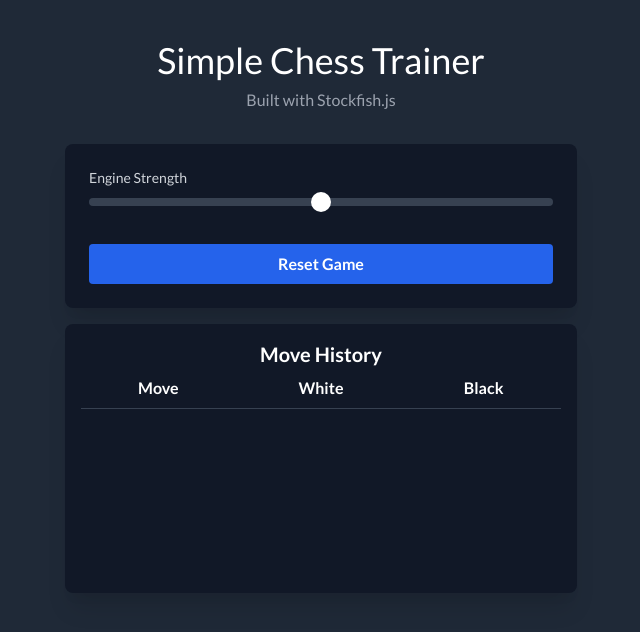
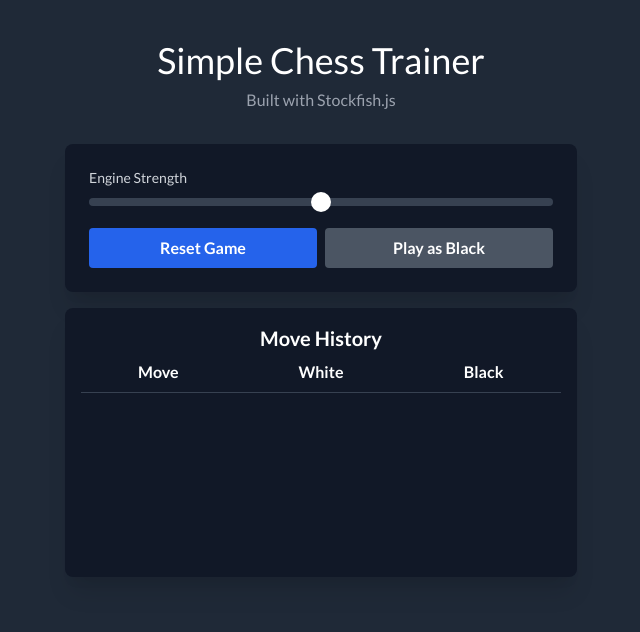
Before and after one commit to dwmclary/simple-chess-trainer, a Flask app: page / in a window 1280 px wide. Shown: the top 632 px of the page, without its empty margins (319-959 px from the left). Run offline with Flask 3, Linux system fonts and the light colour scheme.

Commit message:
added play as black

```diff
--- a/static/js/main.js
+++ b/static/js/main.js
@@ -10,8 +10,11 @@ const stockfish = new Worker("/static/js/stockfish/stockfish.js");
 const eloSlider = document.getElementById("elo-slider");
 const eloRatingSpan = document.getElementById("elo-rating");
 const resetButton = document.getElementById("reset-button");
+const playAsBlackButton = document.getElementById("play-as-black-button");
 const gameOverMessage = document.getElementById("game-over-message");
 const moveList = document.getElementById("move-list");
+
+let playerColor = COLOR.white;
 
 function updateElo() {
     const elo = eloSlider.value;
@@ -67,16 +70,15 @@ stockfish.onmessage = function(event) {
         updateMoveHistory();
         checkGameState();
         if (!chess.isGameOver()) {
-            board.enableMoveInput(inputHandler, COLOR.white);
+            board.enableMoveInput(inputHandler, playerColor);
         }
     }
 };
 
-function makeEngineMove(chessboard) {
+function makeEngineMove() {
     stockfish.postMessage(`position fen ${chess.fen()}`);
     stockfish.postMessage("go depth 5");
 }
-
 
 function isPromotion(move) {
     const piece = chess.get(move.from);
@@ -95,6 +97,9 @@ function isPromotion(move) {
 function inputHandler(event) {
     switch (event.type) {
         case INPUT_EVENT_TYPE.moveInputStarted:
+            if (chess.turn() !== playerColor[0]) {
+                return false;
+            }
             const moves = chess.moves({square: event.squareFrom, verbose: true})
             event.chessboard.addLegalMovesMarkers(moves)
             return moves.length > 0
@@ -103,7 +108,7 @@ function inputHandler(event) {
         case INPUT_EVENT_TYPE.validateMoveInput:
             const move = {from: event.squareFrom, to: event.squareTo, promotion: event.promotion}
             if (isPromotion(move)) {
-                event.chessboard.showPromotionDialog(event.squareTo, COLOR.white, (result) => {
+                event.chessboard.showPromotionDialog(event.squareTo, playerColor, (result) => {
                     if (result.piece) {
                         const promotionMove = { from: event.squareFrom, to: event.squareTo, promotion: result.piece.charAt(1) };
                         const moveResult = chess.move(promotionMove);
@@ -112,7 +117,7 @@ function inputHandler(event) {
                                 updateMoveHistory();
                                 checkGameState();
                                 if (!chess.isGameOver()) {
-                                    makeEngineMove(event.chessboard);
+                                    makeEngineMove();
                                 }
                             });
                         }
@@ -127,7 +132,7 @@ function inputHandler(event) {
                         updateMoveHistory();
                         checkGameState();
                         if (!chess.isGameOver()) {
-                            makeEngineMove(event.chessboard);
+                            makeEngineMove();
                         }
                     })
                 })
@@ -154,20 +159,30 @@ const board = new Chessboard(document.getElementById("board"), {
         {class: PromotionDialog}
     ]
 })
-board.enableMoveInput(inputHandler, COLOR.white);
+board.enableMoveInput(inputHandler, playerColor);
 
 eloSlider.addEventListener("input", (event) => {
     stockfish.postMessage(`setoption name UCI_Elo value ${event.target.value}`);
     updateElo();
 });
 
-resetButton.addEventListener("click", () => {
+function resetGame(color = COLOR.white) {
     chess.reset();
+    playerColor = color;
+    board.setOrientation(color);
     board.setPosition(chess.fen(), true);
-    board.enableMoveInput(inputHandler, COLOR.white);
     gameOverMessage.classList.add("hidden");
     updateMoveHistory();
-});
+    if (color === COLOR.black) {
+        board.disableMoveInput();
+        makeEngineMove();
+    } else {
+        board.enableMoveInput(inputHandler, playerColor);
+    }
+}
+
+resetButton.addEventListener("click", () => resetGame(COLOR.white));
+playAsBlackButton.addEventListener("click", () => resetGame(COLOR.black));
 
 stockfish.postMessage("setoption name UCI_LimitStrength value true");
 stockfish.postMessage(`setoption name UCI_Elo value ${eloSlider.value}`);
--- a/templates/index.html
+++ b/templates/index.html
@@ -57,7 +57,10 @@
             </div>
             <div id="game-over-message" class="hidden text-center mb-4 p-4 bg-green-500 text-white rounded-lg"></div>
             <div id="board"></div>
-            <button id="reset-button" class="mt-4 w-full bg-blue-600 hover:bg-blue-700 text-white font-bold py-2 px-4 rounded transition-colors duration-300">Reset Game</button>
+            <div class="flex space-x-2 mt-4">
+                <button id="reset-button" class="w-full bg-blue-600 hover:bg-blue-700 text-white font-bold py-2 px-4 rounded transition-colors duration-300">Reset Game</button>
+                <button id="play-as-black-button" class="w-full bg-gray-600 hover:bg-gray-700 text-white font-bold py-2 px-4 rounded transition-colors duration-300">Play as Black</button>
+            </div>
         </div>
 
         <div id="move-history" class="w-full max-w-lg md:w-1/2 mt-4 bg-gray-900 p-4 rounded-lg shadow-xl">
```
